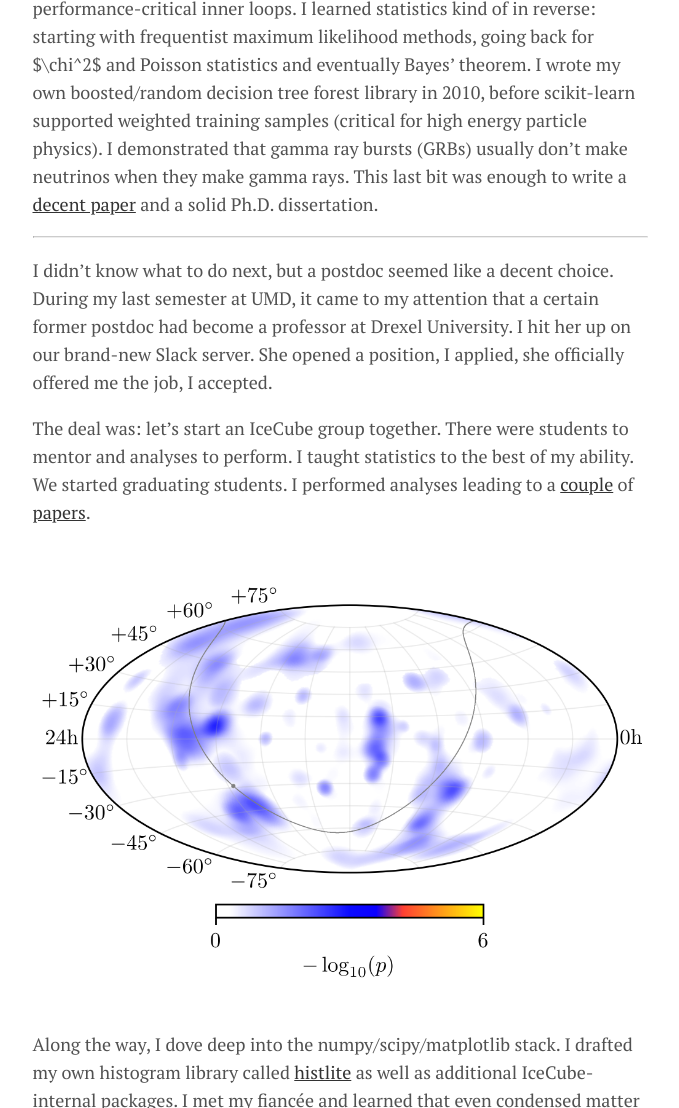
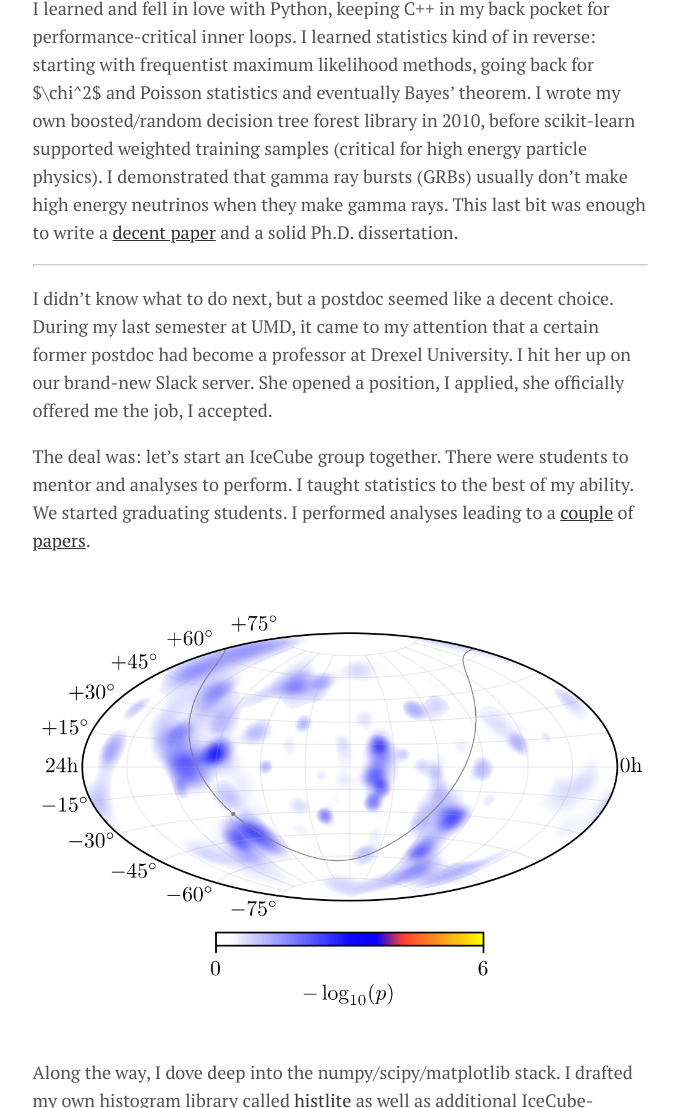
Before and after one commit to zgana/zgana.github.io, a Jekyll site: the page built from _posts/2020-01-25-my-backstory.md, in a window 1280 px wide and 1400 px high, scrolled down 3069 px, cut to the strip 292-1400 px from the top of the window. Shown: the whole strip, without its empty margins (300-979 px from the left). Built offline with Jekyll 4.4.1, drawn with Linux system fonts in a browser that asks for light colours; formulas are drawn with MathJax 3; some of the changed text lies outside the part shown.

Commit message:
minor wording edits

```diff
--- a/_posts/2020-01-25-my-backstory.md
+++ b/_posts/2020-01-25-my-backstory.md
@@ -103,9 +103,9 @@
 and Poisson statistics and eventually Bayes' theorem.  I wrote my own
 boosted/random decision tree forest library in 2010, before scikit-learn
 supported weighted training samples (critical for high energy particle
-physics).  I demonstrated that gamma ray bursts (GRBs) usually don't make
-neutrinos when they make gamma rays.  This last bit was enough to write a
-[decent paper](https://arxiv.org/abs/1412.6510) and a solid Ph.D.
+physics).  I demonstrated that gamma ray bursts (GRBs) usually don't make high
+energy neutrinos when they make gamma rays.  This last bit was enough to write
+a [decent paper](https://arxiv.org/abs/1412.6510) and a solid Ph.D.
 dissertation.
 
 ---
```
Also changed, not shown: other parts of _posts/2020-01-25-my-backstory.md (+6 -7 lines).
